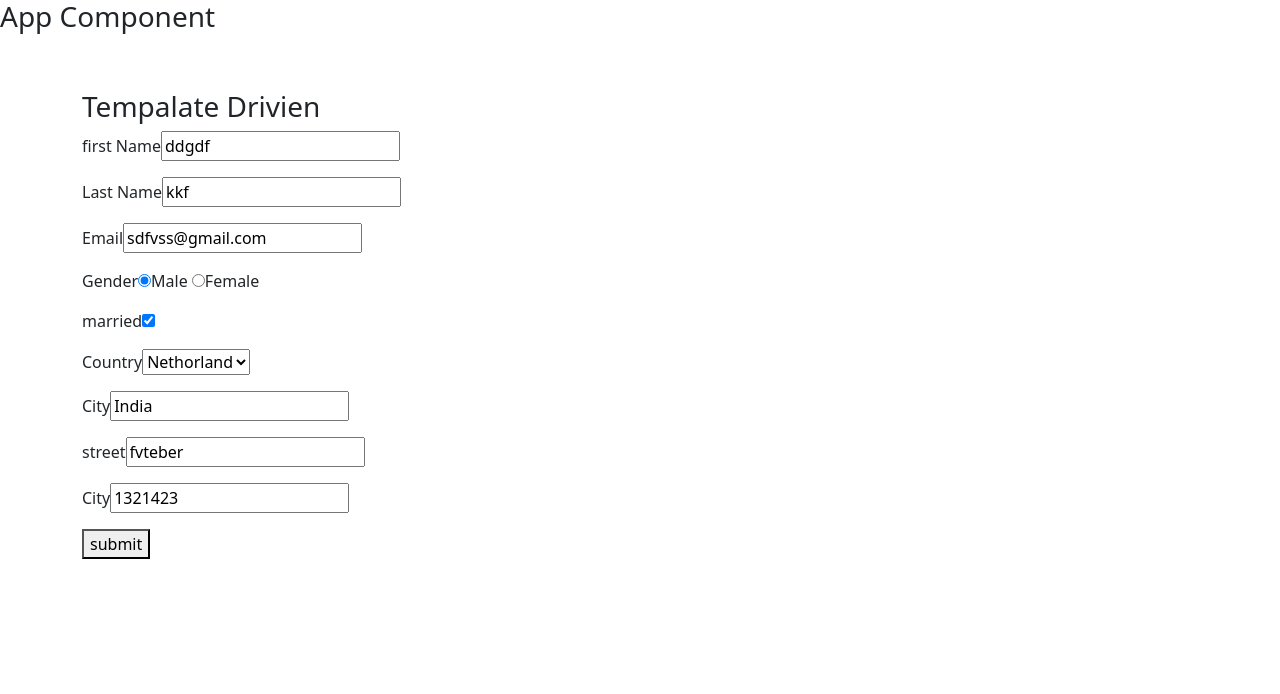
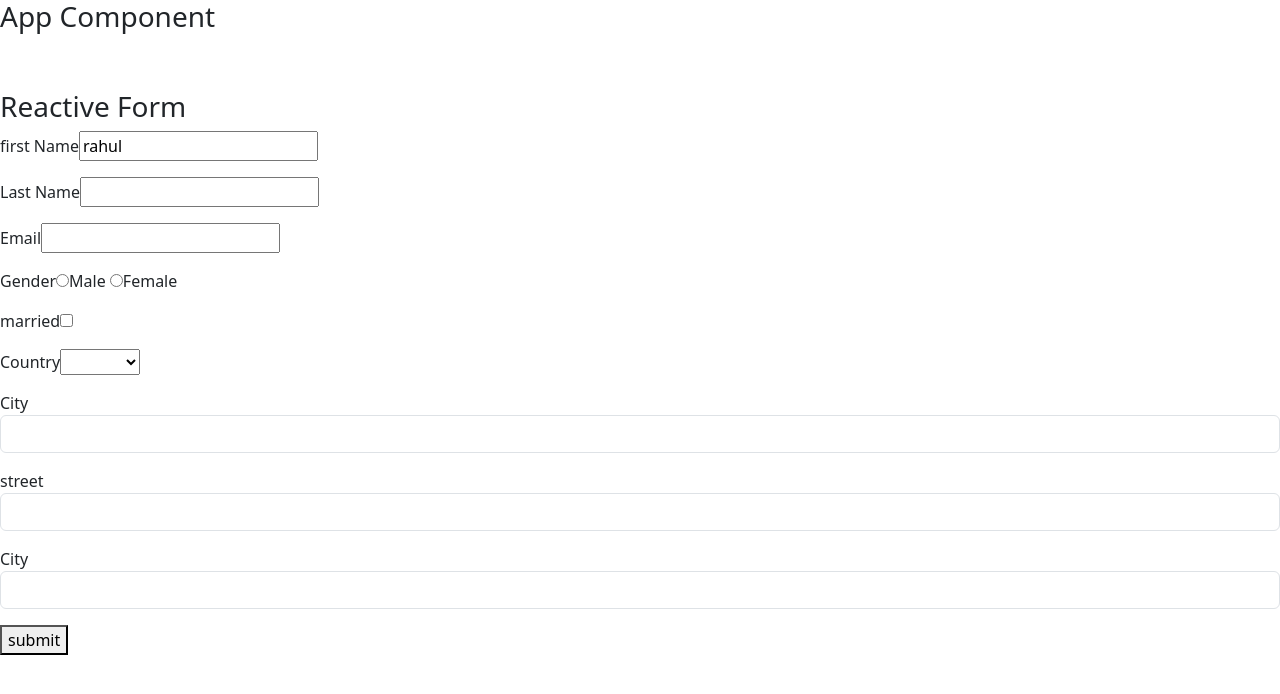
Before and after one commit to kumarnivi/Learning-Angular, an Angular app: page / in a window 1280 px wide. Shown: the top 694 px of the page. Built offline with nearby package versions, Linux system fonts and the light colour scheme.

Commit message:
Reactive Form

```diff
--- a/src/app/app.component.html
+++ b/src/app/app.component.html
@@ -1,8 +1,9 @@
 <h3>App Component</h3>
 <!-- **Forms Template Deiven -->
 <br> <br>
-<app-template-driven-form></app-template-driven-form>
-
+<!-- <app-template-driven-form></app-template-driven-form> -->
+<!-- **Reactive form -->
+<app-reactive-form></app-reactive-form>
 <!-- <app-list ></app-list> -->
 <!-- Title : <input type="text" name="" id="" [(ngModel)]="title">
 <button (click)="addTitle()">Sumbit</button>
--- /dev/null
+++ b/src/app/reactive-form/reactive-form.component.html
@@ -0,0 +1,59 @@
+<h3>Reactive Form</h3>
+<form action="" [formGroup]="contactForm" (submit)="onSubmit()">
+    <p>
+        <label for="firstname">first Name</label>
+        <input type="text" name="firstname" id="firstname" formControlName="firstName">
+    </p>
+    <p>
+        <label for="lastname">Last Name</label>
+        <input type="text" name="lastname" id="lastname"formControlName="lastName">
+    </p>
+    <p>
+        <label for="email">Email</label>
+        <input type="text" name="email" id="email" formControlName="email">
+    </p>
+    <p>
+        <label for="firstName">Gender</label>
+        <input type="radio" value="male" name="gender" id="gender" formControlName="gender">Male
+        <input type="radio" value="female" name="gender" id="gender" formControlName="gender">Female
+
+    </p>
+    <p>
+        <label for="isMarried">married</label>
+        <input type="checkbox" name="isMarried" id="isMarried" formControlName="isMarried">
+    </p>
+    <p>
+        <label for="country">Country</label>
+        <select name="country" id="country" formControlName="country">
+            <option value="" selected="">Select</option>
+            <option value=""  >India </option>
+            <option value=""  >London </option>
+            <option value=""  >Canada </option>
+
+        </select>
+    </p>
+      <div formGroupName="address">
+       <div class="form-group">
+        <p>
+            <label for="city">City</label>
+            <input type="text" name="city" id="" class="form-control" formControlName="city">
+          </p>
+       </div>
+     <div class="form-group">
+        <p>
+            <label for="street">street</label>
+            <input type="text" name="street" id="" class="form-control" formControlName="street">
+          </p>
+     </div>
+     <div class="form-group">
+        <p>
+            <label for="pincode">City</label>
+            <input type="text" name="pincode" id="" class="form-control" formControlName="pinCode">
+          </p>
+     </div>
+
+    </div>
+    <p>
+        <button type="submit">submit</button>
+    </p>
+</form>
--- /dev/null
+++ b/src/app/reactive-form/reactive-form.component.ts
@@ -0,0 +1,28 @@
+import { Component } from '@angular/core';
+import { FormControl, FormGroup } from '@angular/forms';
+
+@Component({
+  selector: 'app-reactive-form',
+  templateUrl: './reactive-form.component.html',
+  styleUrls: ['./reactive-form.component.css']
+})
+export class ReactiveFormComponent {
+ contactForm = new FormGroup({
+  firstName : new FormControl('rahul'),
+  lastName : new FormControl(),
+  email : new FormControl(),
+  gender : new FormControl(),
+  isMarried : new FormControl(),
+  country : new FormControl(),
+ address: new FormGroup({
+  city: new FormControl(),
+  street:new FormControl(),
+  pinCode:new FormControl()
+
+ })
+
+ })
+ onSubmit(){
+  console.log(this.contactForm.value);
+ }
+}
--- a/src/app/template-driven-form/template-driven-form.component.html
+++ b/src/app/template-driven-form/template-driven-form.component.html
@@ -1,4 +1,4 @@
-<div class="container">
+<!-- <div class="container">
     <h3>Tempalate Drivien</h3>
     <form action="" #contactForm="ngForm" (submit)="onSubmit(contactForm)">
         <p>
@@ -49,4 +49,4 @@
             <button type="submit">submit</button>
         </p>
     </form>
-</div>
+</div> -->
--- a/src/app/template-driven-form/template-driven-form.component.ts
+++ b/src/app/template-driven-form/template-driven-form.component.ts
@@ -6,54 +6,56 @@ import { NgForm } from '@angular/forms';
   templateUrl: './template-driven-form.component.html',
   styleUrls: ['./template-driven-form.component.css']
 })
-export class TemplateDrivenFormComponent implements OnInit {
-   countryList:Country[]=[
-    new Country('1', 'India'),
-    new Country('2', 'Nethorland'),
-    new Country('3', 'Canada')
-   ];
-    contact!:Contact;
+export class TemplateDrivenFormComponent {
 
- ngOnInit(): void {
-   this.contact = {
- firstName: "ddgdf",
- lastName:"kkf",
- email:"sdfvss@gmail.com",
- gender:"male",
- isMarried:true,
- country: "2",
- address:{
-  city:"India", street:"fvteber", pincode:"1321423"
- }
-   }
- }
-   onSubmit(form:NgForm) {
-    console.log(form.value)
-   }
 }
+// export class TemplateDrivenFormComponent implements OnInit {
+//    countryList:Country[]=[
+//     new Country('1', 'India'),
+//     new Country('2', 'Nethorland'),
+//     new Country('3', 'Canada')
+//    ];
+//     contact!:Contact;
+
+//  ngOnInit(): void {
+//    this.contact = {
+//  firstName: "ddgdf",
+//  lastName:"kkf",
+//  email:"sdfvss@gmail.com",
+//  gender:"male",
+//  isMarried:true,
+//  country: "2",
+//  address:{
+//   city:"India", street:"fvteber", pincode:"1321423"
+//  }
+//    }
+//  }
+//    onSubmit(form:NgForm) {
+//     console.log(form.value)
+//    }
+// }
 
 
-class Country {
-  id:string;
-  name:string
+// class Country {
+//   id:string;
+//   name:string
 
-  constructor(id:string, name:string){
-    this.id= id;
-    this.name= name
-  }
-}
+//   constructor(id:string, name:string){
+//     this.id= id;
+//     this.name= name
+//   }
+// }
 
 
-class Contact {
-  firstName!:string;
-  lastName!:string;
-  email!:string;
-  gender!:string;
-  isMarried!:boolean;
-  country!:string;
-  address!: {
-    city:string;
-    street:string;
-    pincode:string;
-  }
-}
+// class Contact {
+//   firstName!:string;
+//   lastName!:string;
+//   email!:string;
+//   gender!:string;
+//   isMarried!:boolean;
+//   country!:string;
+//   address!: {
+//     city:string;
+//     street:string;
+//     pincode:string;
+//   }
```
Also changed, not shown: src/app/app.module.ts (+6 -1 lines), src/app/reactive-form/reactive-form.component.css (added), 1 other file (tests, documents, lock files or other folders).
